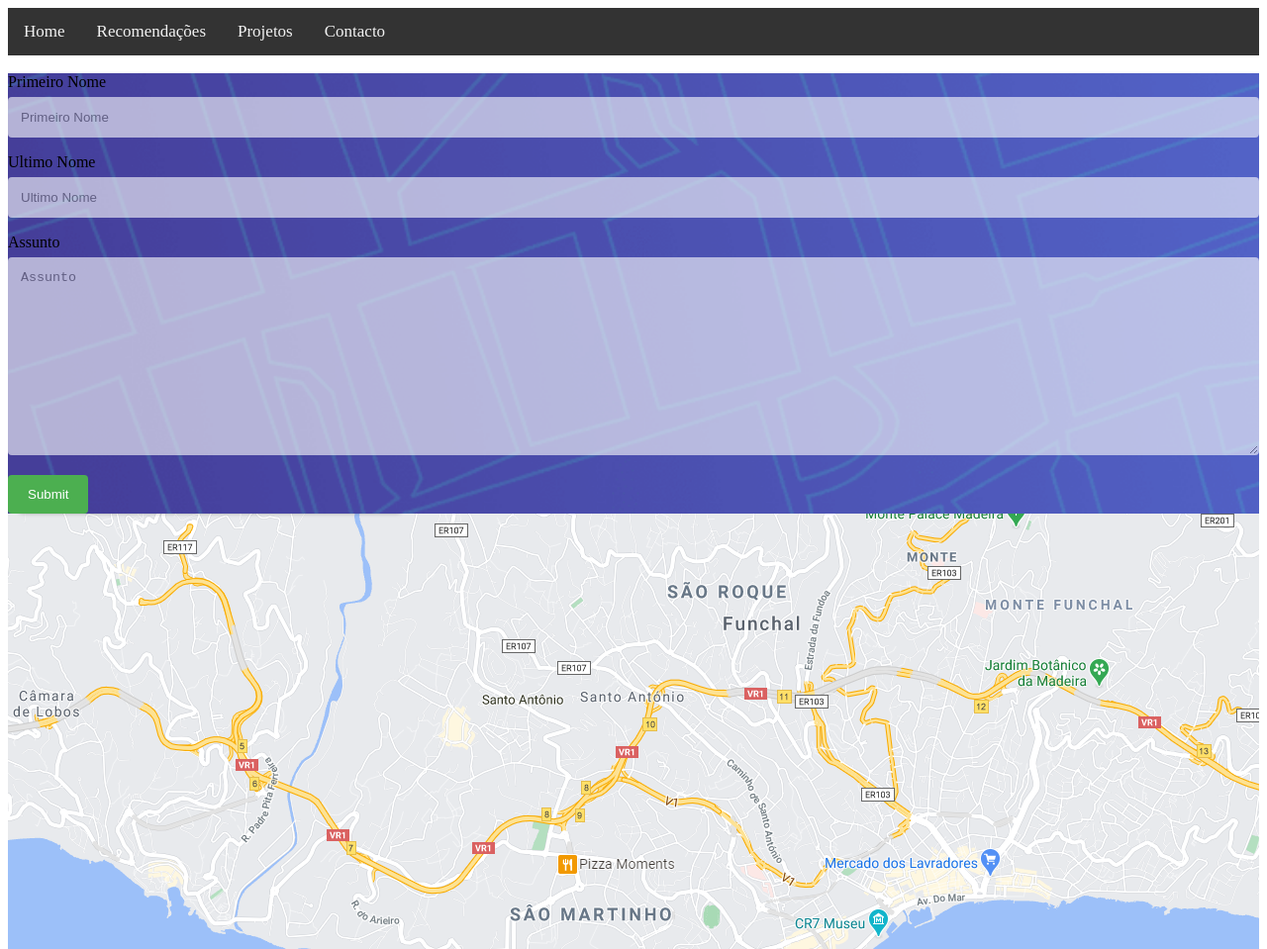
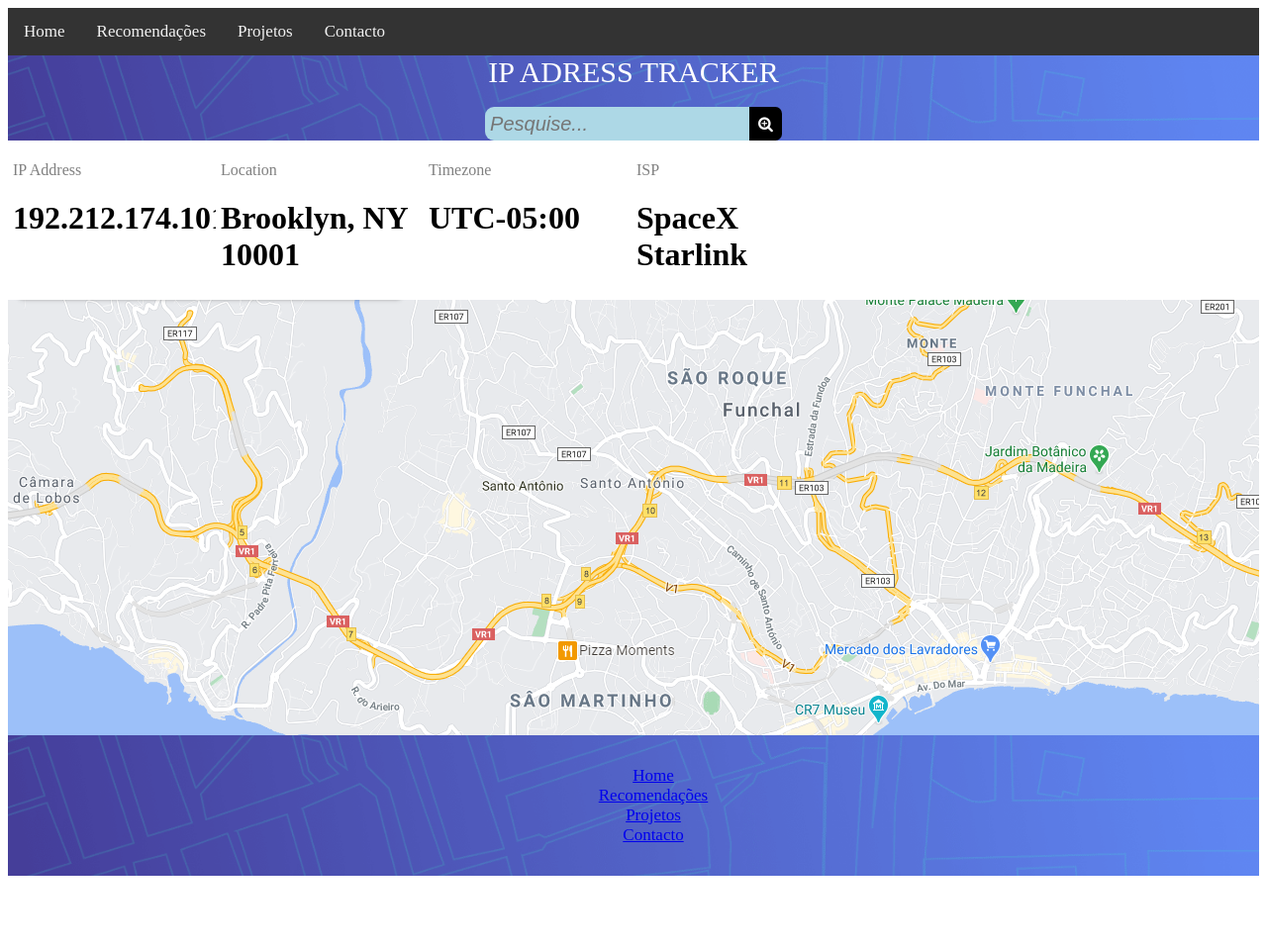
Before and after one commit to HenriqueMarques610/Trabalho, a plain HTML site: page contactos.html in a window 1280 px wide. Shown: the whole page at 99% size. After the commit the page ends 893 px from the top, so only its background shows below. Drawn offline with Linux system fonts and the light colour scheme.

Commit message:
formataçao

```diff
--- a/contactos.html
+++ b/contactos.html
@@ -5,6 +5,7 @@
   <meta name="viewport" content="width=device-width, initial-scale=1.0">
   <link rel="icon" type="image/png" sizes="32x32" href="./images/favicon-32x32.png">
   <link rel="stylesheet" href="stylecontactos.css">
+  <link rel="stylesheet" href="https://stackpath.bootstrapcdn.com/font-awesome/4.7.0/css/font-awesome.min.css" integrity="sha384-wvfXpqpZZVQGK6TAh5PVlGOfQNHSoD2xbE+QkPxCAFlNEevoEH3Sl0sibVcOQVnN" crossorigin="anonymous">
   <title>Contact Page</title>
 
 </head>
@@ -15,25 +16,48 @@
       <a href="#">Recomendações</a>
       <a href="#">Projetos</a>
       <a href="contactos.html">Contacto</a>
+    </div>
+  </header>
+  <div class="background">
+    <div class="titleformat">IP ADRESS TRACKER</div>
+    <br>
+    <div class="searchbox1">
+      <input type="text" id="search" placeholder="Pesquise..."/>
+      <i class="fa fa-search-plus searchbox2" aria-hidden="true"></i>
+    </div>
+    </div>
+    <div class="flex-container">
+      <div class="fundo" style="border-top-left-radius: 9px; border-bottom-left-radius: 9px;">
+        <p>IP Address</p>
+        <h1>192.212.174.101</h1>
+      </div>
+      <div class="fundo">
+        <p>Location</p>
+        <h1>Brooklyn, NY 10001</h1>
+      </div>
+      <div class="fundo">
+        <p>Timezone</p>
+        <h1>UTC-05:00</h1>
+      </div>
+      <div class="fundo" style="border-top-right-radius: 9px; border-bottom-right-radius: 9px;">
+        <p>ISP</p>
+        <h1>SpaceX Starlink</h1>
+      </div>
+    </div>
 
-    </div>
-    <br>
-  </header>
-    <div class="flex-container">
-        <form style="background-image: url(pattern-bg.png);background-size: cover;">
-          <label for="fname">Primeiro Nome</label>
-          <input type="text" id="fname" name="firstname" placeholder="Primeiro Nome">
+    <div class="imagem"></div>
 
-          <label for="lname">Ultimo Nome</label>
-          <input type="text" id="lname" name="lastname" placeholder="Ultimo Nome">
-
-          <label for="subject">Assunto</label>
-          <textarea id="subject" name="subject" placeholder="Assunto" style="height:200px"></textarea>
-
-          <input type="submit" value="Submit">
-        </form>
-    </div>
-    <div class="imagem">
-    </div>
+    <footer class="footer-area" style="background-image: url(pattern-bg.png);background-size: cover;">
+      <div class="row">
+        <div class="footer-nav">
+            <ul style="list-style-type:none">
+                <li><a href="index.html">Home</a></li>
+                <li><a href="#">Recomendações</a></li>
+                <li><a href="#">Projetos</a></li>
+                <li><a href="contactos.html">Contacto</a></li>
+            </ul>
+        </div>
+      </div>
+    </footer>
 </body>
 </html>
--- a/stylecontactos.css
+++ b/stylecontactos.css
@@ -4,41 +4,63 @@
 .attribution a{
     color: hsl(228, 45%, 44%);
 }
+.background{
+    background: url(pattern-bg.png);
+    background-size: cover;
 
-input[type=text], select, textarea{
+}
+.titleformat{
+    display: flex;
+    flex-direction: row;
+    justify-content: center;
+    font-size: 30px;
+    color: white;
+}
+.searchbox1{
+    display: flex;
+    flex-direction: row;
+    justify-content: center;
+
+}
+.searchbox2{
+    padding: 9px;
+    background-color: black;
+    color: white;
+    font-size: 0.7rem;
+    border-top-right-radius: 20%;
+    border-bottom-right-radius: 20%;
+}
+#search{
+    background-color: lightblue;
+    padding-left:5px;
+    font-style:italic;
+    font-size:20px;
+    border:none;
+    height:32px;
+    width:260px;
+    border-top-left-radius: 9px;
+    border-bottom-left-radius: 9px;
+}
+.fundo{
+    border: 5px outset transparent;
+    background-color: white;
+    width: 200px;
+    font:  arial;
+}
+p{
+      color: gray;
+}
+.formato{
+    display: flex;
+    justify-content: center;
+    position: absolute;
+    margin-top: -80px;
     width: 100%;
-    padding: 12px;
-    border: 1px solid transparent;
-    border-radius: 4px;
-    box-sizing: border-box;
-    margin-top: 6px;
-    margin-bottom: 16px;
-    resize: vertical;
-    opacity: 0.6;
+
 }
-
-input[type=submit]{
-    background-color: #4CAF50;
-    color: white;
-    padding: 12px 20px;
-    border: none;
-    border-radius: 4px;
-    cursor: pointer;
-}
-
-input[type=submit]:hover{
-    background-color: #45a049;
-}
-
-.container{
-    border-radius: 5px;
-    background-color: #f2f2f2;
-    padding: 20px;
-}
-
 .flex-container{
   display: flex;
-  flex-direction: column;
+  flex-direction: row;
   flex-wrap: wrap;
 
 }
@@ -71,3 +93,11 @@ input[type=submit]:hover{
     background-color: #ddd;
     color: black;
 }
+
+.footer-nav{
+    color: #f2f2f2;
+    text-align: center;
+    padding: 14px 16px;
+    text-decoration: none;
+    font-size: 17px;
+}
```
